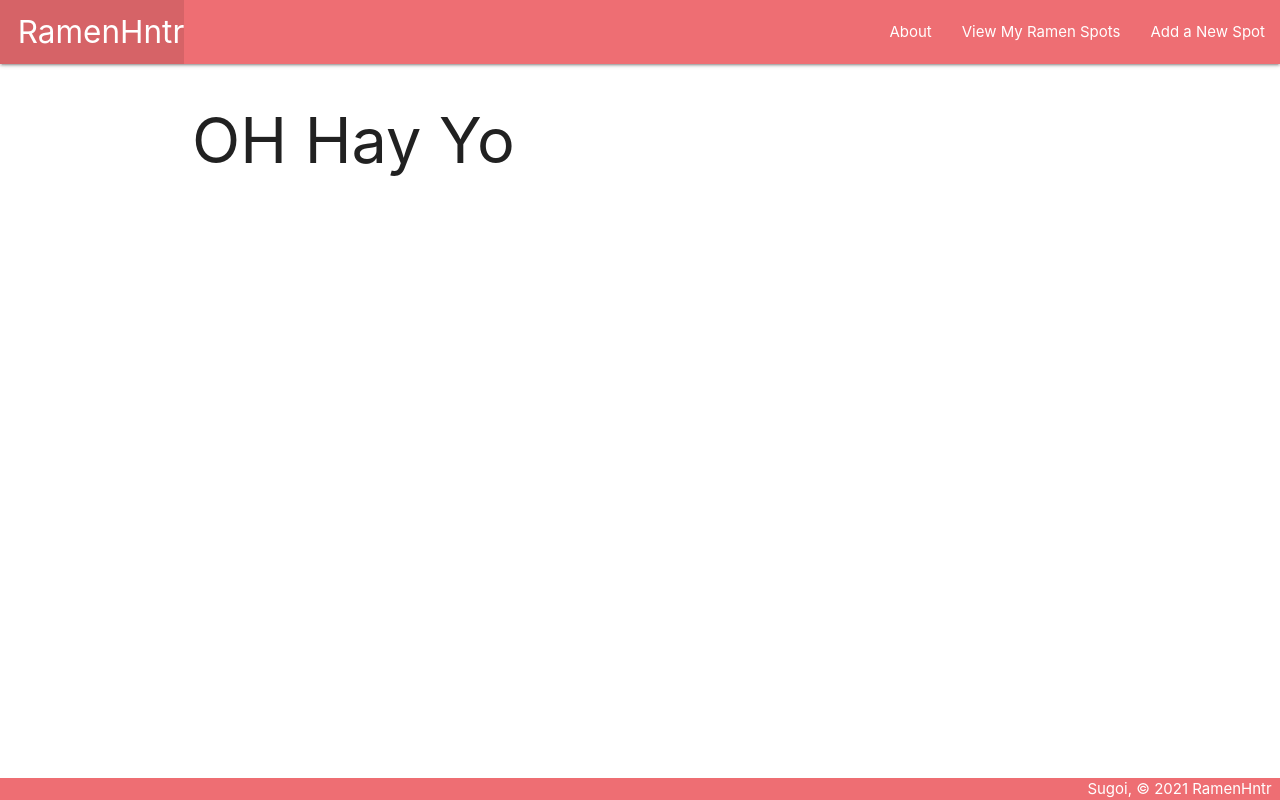
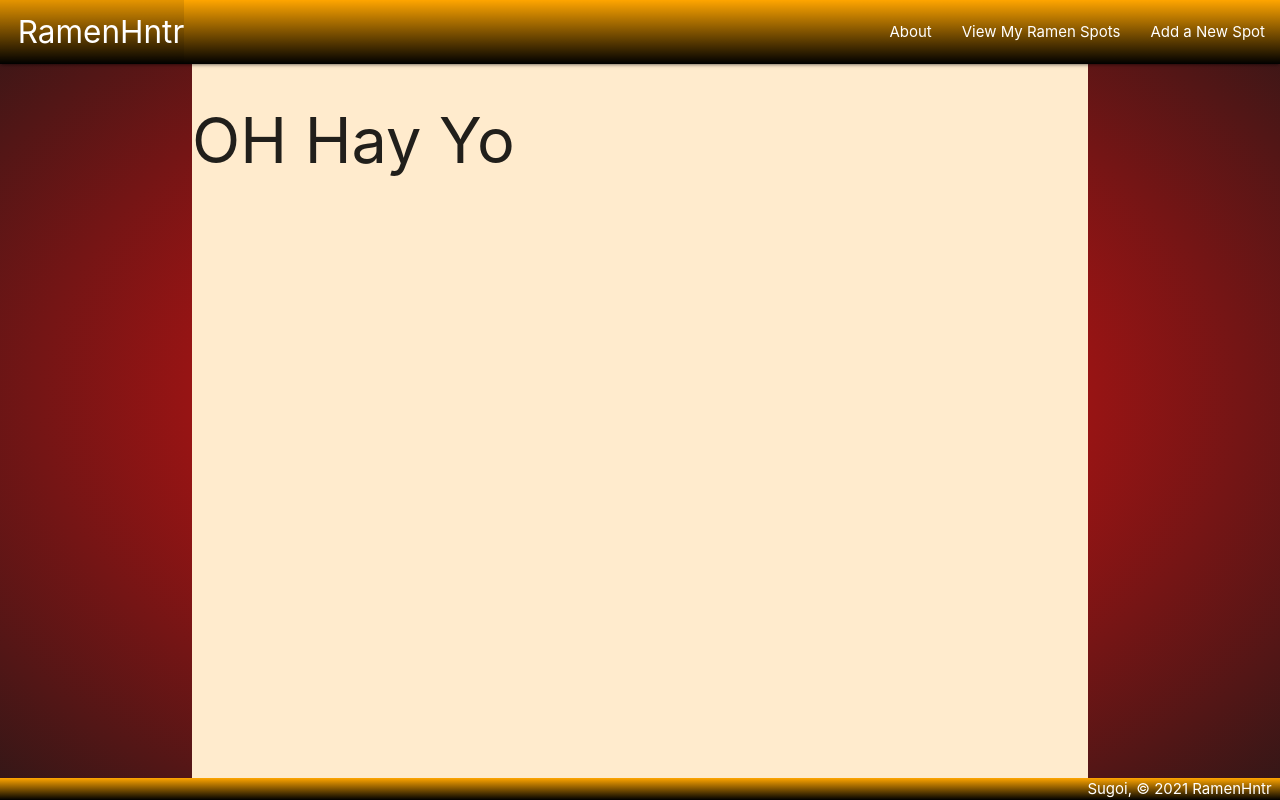
Before and after one commit to mikec7592/RamenHntr, a Django app: page / in a window 1280 px wide. Run offline with Django 3.2, Linux system fonts and the light colour scheme.

Commit message:
changed color scheme a bit.  delete route works

```diff
--- a/main_app/static/css/style.css
+++ b/main_app/static/css/style.css
@@ -2,10 +2,15 @@ body {
     display: flex;
     min-height: 100vh;
     flex-direction: column;
+    background-image: radial-gradient(rgb(253, 17, 17), rgb(48, 23, 23));
+  }
+  div.nav-wrapper, footer.page-footer {
+      background-image: linear-gradient(orange, black);
   }
 
   main {
     flex: 1 0 auto;
+    background-color: blanchedalmond
   }
 
   footer.page-footer {
```
